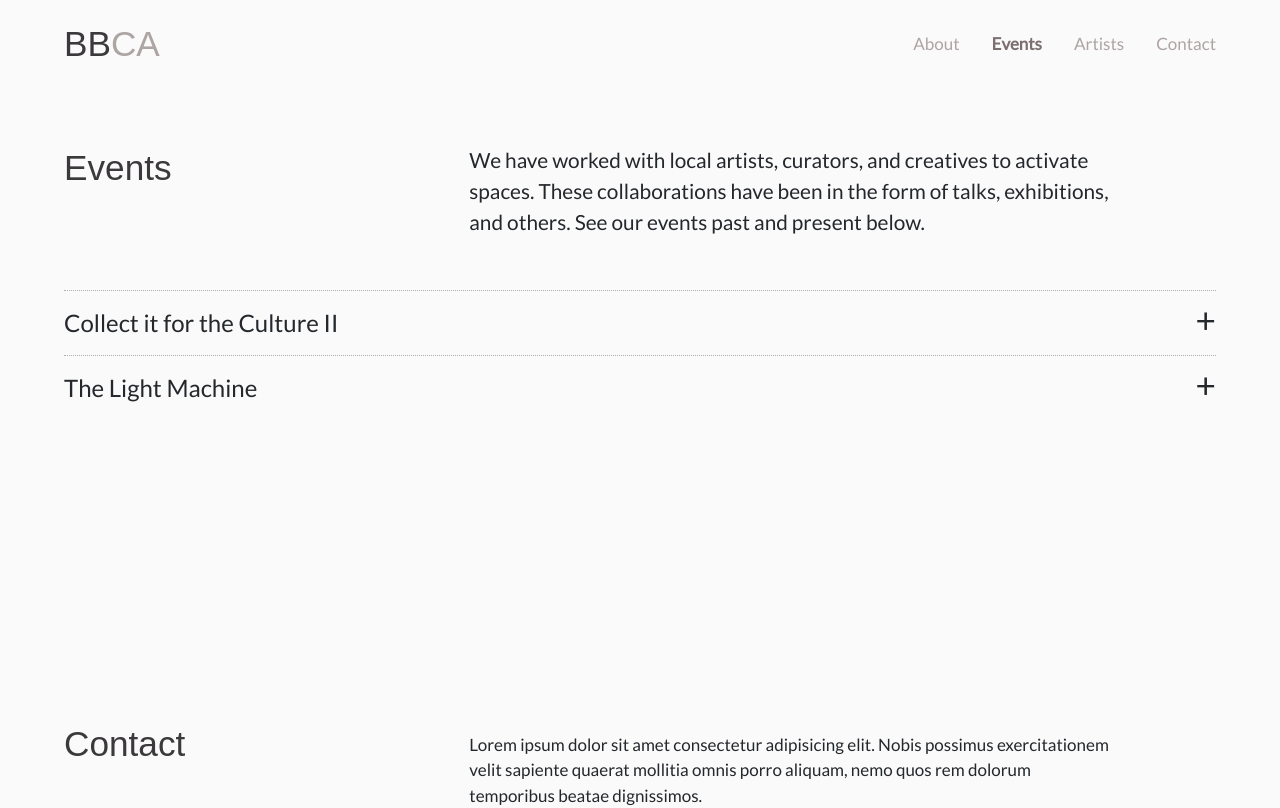
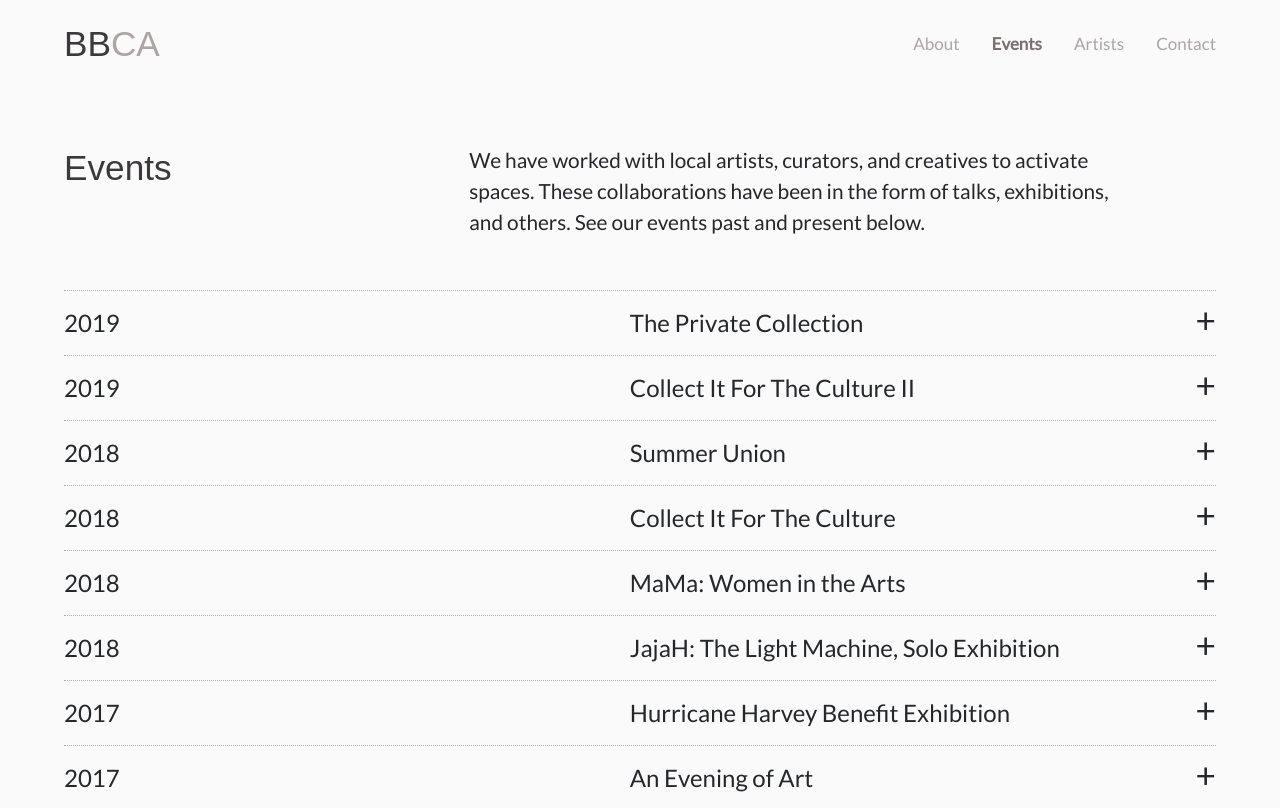
Before and after one commit to black-buddha-creative-agency/bbca-v1, a React (Create React App) app: page /events in a window 1280 px wide. Shown: the top 808 px of the page. Built offline with nearby package versions, Linux system fonts and the light colour scheme; a web font is replaced by a local one.

Commit message:
Update styles of accordion

```diff
--- a/src/components/EventList/index.jsx
+++ b/src/components/EventList/index.jsx
@@ -23,10 +23,9 @@ class EventList extends Component {
       <div className="event-list list">
         {events.map((event, idx) => (
           <EventListItem
-            isOpen={event.isOpen}
+            event={event}
             key={idx}
             idx={idx}
-            title={event.title}
             handleClick={this.handleClick}
           />
         ))}
--- a/src/components/EventListItem/index.jsx
+++ b/src/components/EventListItem/index.jsx
@@ -1,13 +1,15 @@
 import React from 'react'
 
-const EventListItem = ({ title, handleClick, isOpen, idx }) => {
+const EventListItem = ({ event, handleClick, idx }) => {
+  const { title, year, sponsors, artists, curators, isOpen } = event
   return (
     <>
       <li
         onClick={() => handleClick(idx)}
         className="event-list--item justify-between pv3 ba bl-0 bb-0 br-0 b--dotted b--black-30"
       >
-        <p className="text-p1 ">{title}</p>
+        <p className="text-p1">{year}</p>
+        <p className="text-p1">{title} </p>
         <p className="text-h2">{isOpen ? '–' : '+'} </p>
       </li>
       {isOpen ? <div>ok</div> : null}
--- a/src/data/events.js
+++ b/src/data/events.js
@@ -1,10 +1,195 @@
 const events = [
   {
-    title: 'Collect it for the Culture II',
+    title: 'The Private Collection',
+    year: 2019,
+    sponsors: [
+      {
+        name: 'Avonak',
+        link: 'http://avonak.com/'
+      },
+      {
+        name: 'Bianca Mahmood',
+        link: 'https://www.linkedin.com/in/biancamahmood/'
+      }
+    ],
+    artists: [],
+    curators: [],
     isOpen: false
   },
   {
-    title: 'The Light Machine',
+    title: 'Collect It For The Culture II',
+    year: 2019,
+    sponsors: [
+      {
+        name: 'Avonak',
+        link: 'http://avonak.com/'
+      },
+      {
+        name: 'Winston Contemporary Art',
+        link:
+          'https://wcahouston.com/exhibitions/14-collect-it-for-the-culture-ii/overview/'
+      }
+    ],
+    artists: [],
+    curators: [],
+    isOpen: false
+  },
+  {
+    title: 'Summer Union',
+    year: 2018,
+    sponsors: [
+      {
+        name: "Beaver's Restaurant",
+        link: ''
+      },
+      {
+        name: 'Buffalo Brewing Company',
+        link: ''
+      },
+      {
+        name: 'Union HTX',
+        link: 'https://www.theunionhtx.com/'
+      },
+      {
+        name: 'Roxir Gin',
+        link: 'https://www.newartisanspirits.com/'
+      }
+    ],
+    artists: [],
+    curators: [],
+    isOpen: false
+  },
+
+  {
+    title: 'Collect It For The Culture',
+    year: 2018,
+    sponsors: [
+      {
+        name: "Beaver's Restaurant",
+        link: ''
+      },
+      {
+        name: 'Buffalo Brewing Company',
+        link: ''
+      },
+      {
+        name: 'Union HTX',
+        link: 'https://www.theunionhtx.com/'
+      }
+    ],
+    artists: [],
+    curators: [],
+    isOpen: false
+  },
+
+  {
+    title: 'MaMa: Women in the Arts',
+    year: 2018,
+    sponsors: [
+      {
+        name: "Beaver's Restaurant",
+        link: ''
+      },
+      {
+        name: 'Buffalo Brewing Company',
+        link: ''
+      },
+      {
+        name: 'Union HTX',
+        link: 'https://www.theunionhtx.com/'
+      }
+    ],
+    artists: [],
+    curators: [],
+    isOpen: false
+  },
+  {
+    title: 'JajaH: The Light Machine, Solo Exhibition',
+    year: 2018,
+    sponsors: [
+      {
+        name: "Beaver's Restaurant",
+        link: ''
+      },
+      {
+        name: 'Buffalo Brewing Company',
+        link: ''
+      },
+      {
+        name: 'Union HTX',
+        link: 'https://www.theunionhtx.com/'
+      },
+      {
+        name: 'Kristen Bacon',
+        link: ''
+      }
+    ],
+    artists: ['Jajah Gray'],
+    features: ['The Regal People'],
+    curators: ['India Lovejoy', 'Gideon Ibemere, Jr', 'Ashura Bayyan'],
+    isOpen: false
+  },
+
+  {
+    title: 'Hurricane Harvey Benefit Exhibition',
+    year: 2017,
+    sponsors: [
+      {
+        name: "D'USSE",
+        link: 'https://www.dusse.com'
+      },
+      {
+        name: 'Community Artists Collective',
+        link: ''
+      },
+      {
+        name: 'Reawakenings Movement',
+        link: ''
+      },
+      {
+        name: 'Artists in Action',
+        link: ''
+      }
+    ],
+    artists: [
+      'Rabea Balllin',
+      'Ashura Bayyan',
+      'Brian Ellison',
+      'Jajah Gray',
+      'Robert Hodge',
+      'Ann ‘Sole Sister’ Johnson',
+      'Linda Simen Kelly',
+      'Gissette Padilla',
+      'Anthony Suber'
+    ],
+    curators: ['India Lovejoy', 'Anthony Suber'],
+    isOpen: false
+  },
+  {
+    title: 'An Evening of Art',
+    year: 2017,
+    sponsors: [
+      {
+        name: "D'USSE",
+        link: 'https://www.dusse.com'
+      },
+      {
+        name: 'David Anderson',
+        link: ''
+      },
+      {
+        name: 'Alex Bracey',
+        link: ''
+      }
+    ],
+    artists: [
+      'Ashura Bayyan',
+      'Robert Hodge',
+      'Linda Simen Kelly',
+      'Anthony Suber',
+      'Damion Hunter'
+    ],
+    curators: ['India Lovejoy'],
     isOpen: false
   }
 ]
--- a/src/index.css
+++ b/src/index.css
@@ -416,6 +416,7 @@ nav {
   line-height: 56px;
   font-weight: 400;
   text-decoration: none;
+  width: 50%;
 }
 .text-p2 {
   margin-top: -12px;
@@ -610,6 +611,13 @@ img {
 
 .event-list--item {
   display: flex;
+}
+.event-list--item:hover {
+  border-top: #7c6f6f 1px solid;
+}
+.event-list--item:hover p,
+.open {
+  color: #7c6f6f;
 }
 .event-collectionList--wrapper {
   margin-top: 32px;
```
